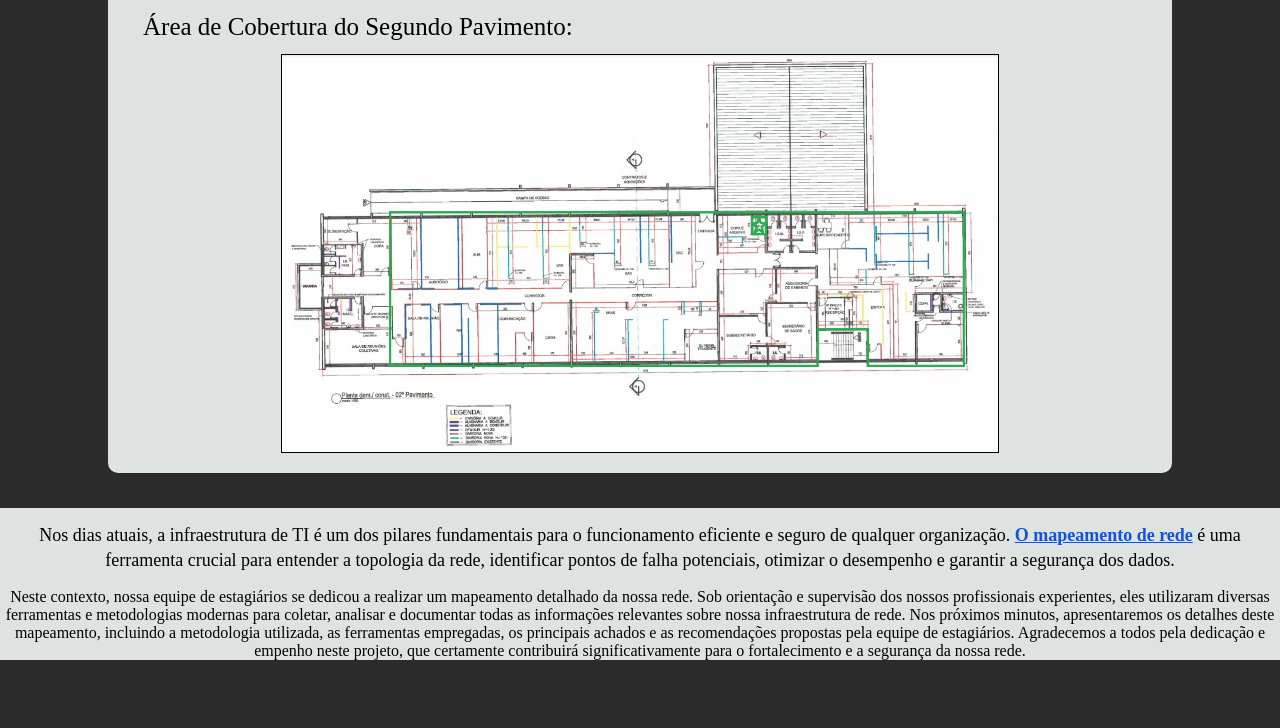
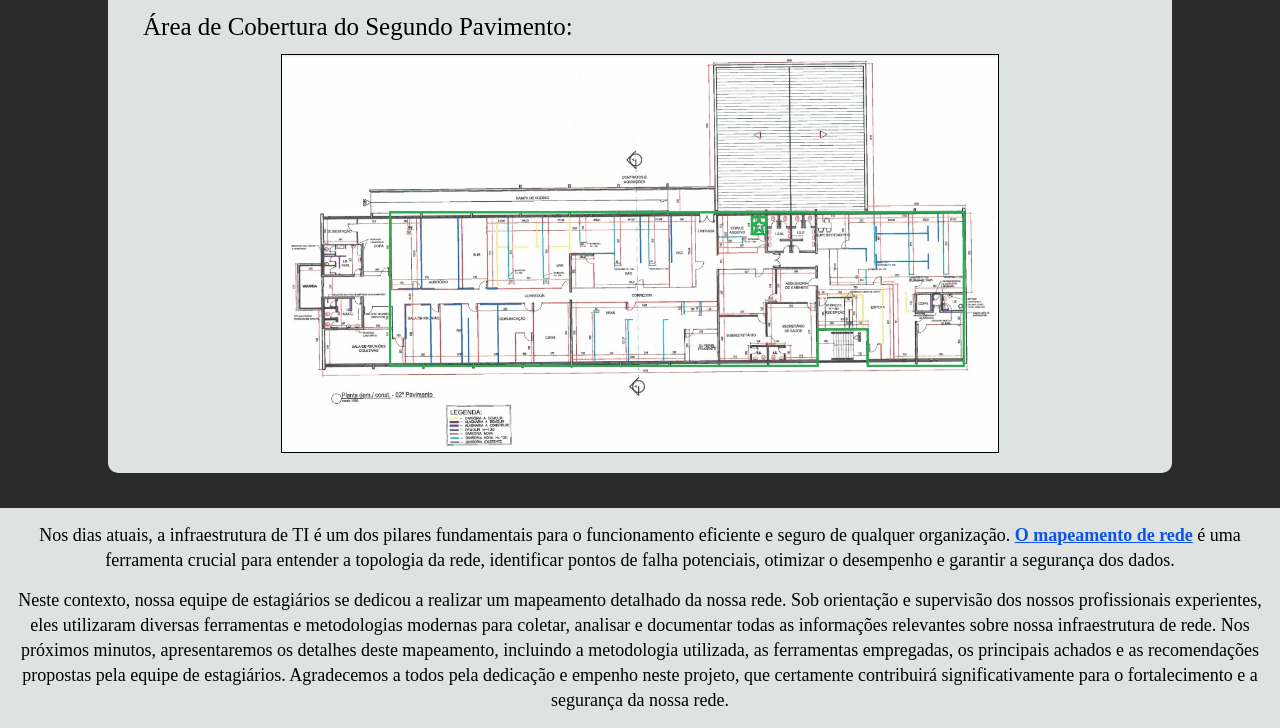
Before and after one commit to Lukeehz/Mapeamento-SMS, a plain HTML site: page index.html in a window 1280 px wide. Shown: the part 1098-1826 px from the top of the page. Before the commit the page ends 1758 px from the top, so only its background shows below. Drawn offline with Linux system fonts and the light colour scheme.

Commit message:
Semantica corrigida + Adicionado tag meta dados

```diff
--- a/index.html
+++ b/index.html
@@ -49,7 +49,7 @@
                     para entender a topologia da rede, identificar pontos de falha potenciais, otimizar o desempenho e
                     garantir a segurança dos dados.</p>
 
-                    <p>
+                    <p class="texto-footer">
                     Neste contexto, nossa equipe de estagiários se dedicou a realizar um mapeamento detalhado da nossa rede.
                     Sob orientação e supervisão dos nossos profissionais experientes, eles utilizaram diversas ferramentas e
                     metodologias modernas para coletar, analisar e documentar todas as informações relevantes sobre nossa
```
